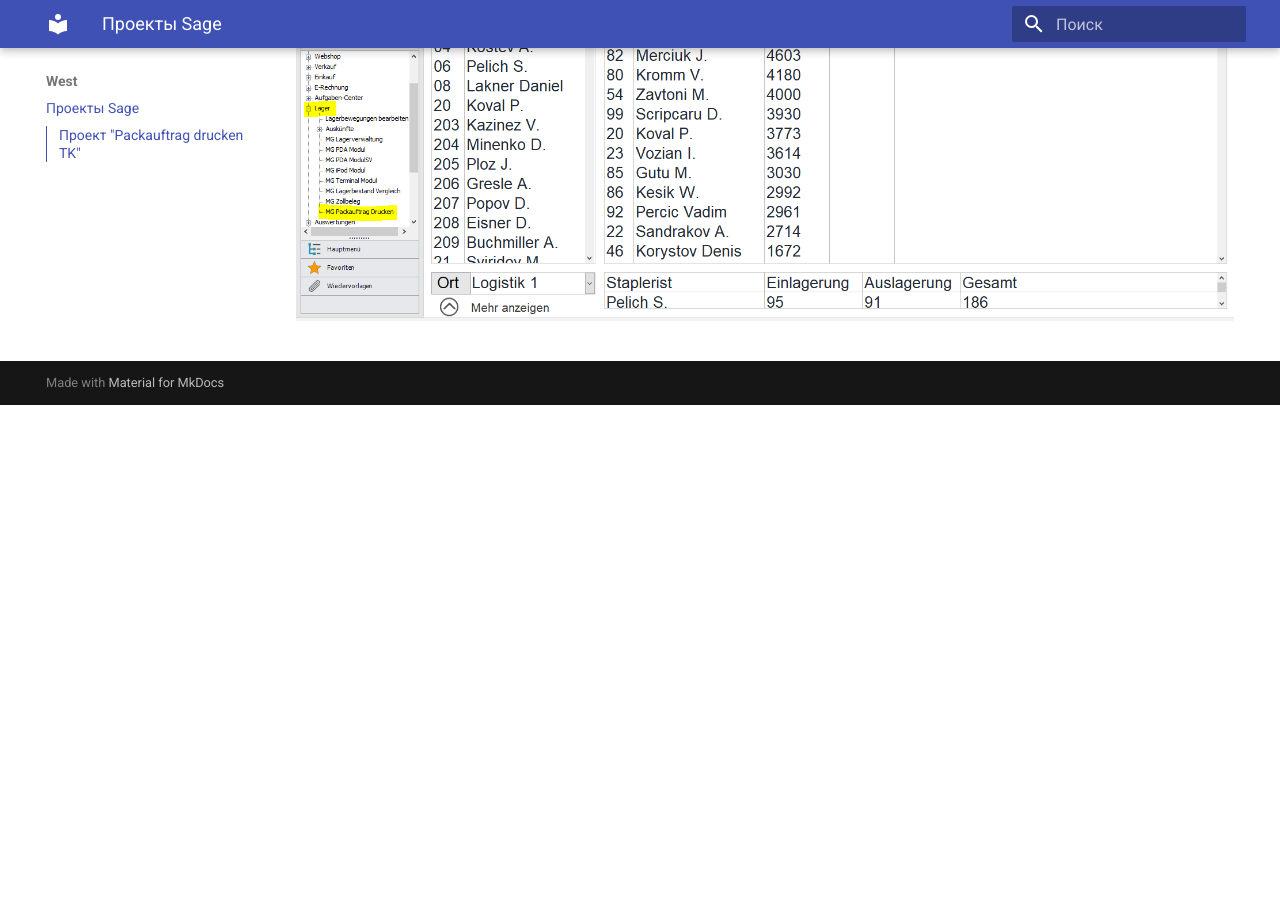
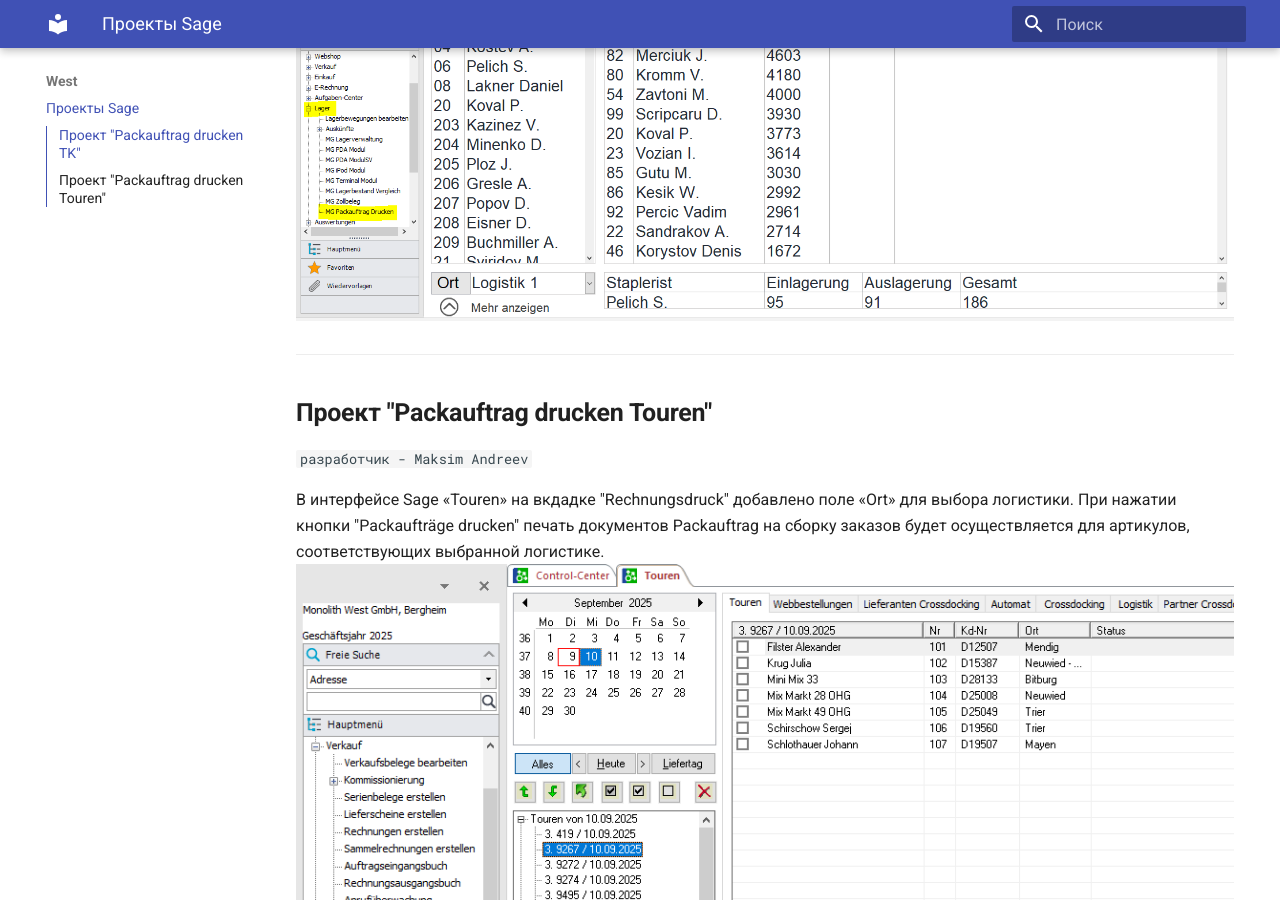
Before and after one commit to maksimandreevblr/sagedocsmg, an MkDocs documentation site: the page built from docs/west.md, in a window 1280 px wide and 900 px high, scrolled down 495 px. Built offline with MkDocs 1.6.1 and Material for MkDocs 9.7.7, drawn with Linux system fonts in a browser that asks for light colours; before the commit the page ends 900 px from its top, so only the background shows below that.

Commit message:
PA drucken Touren (MW)

```diff
--- a/docs/west.md
+++ b/docs/west.md
@@ -5,3 +5,9 @@
 
 В интерфейсе Sage «Packauftrag drucken» добавлена кнопка «TK», в скобках указывается количество нераспечатанных документов Packauftrag с заморозкой. При нажатии кнопки происходит печать всех нераспечатанных документов на сборку замороженной продукции.
    ![PADrucken](img/PADrucken.png)
+---
+##**Проект "Packauftrag drucken Touren"**
+`разработчик - Maksim Andreev`
+
+В интерфейсе Sage «Touren» на вкдадке "Rechnungsdruck" добавлено поле «Ort» для выбора логистики. При нажатии кнопки "Packaufträge drucken" печать документов Packauftrag на сборку заказов будет осуществляется для артикулов, соответствующих выбранной логистике.
+   ![PADruckenTouren](img/PADruckenTouren.png)
```
Also changed, not shown: docs/img/PADruckenTouren.png (added).
